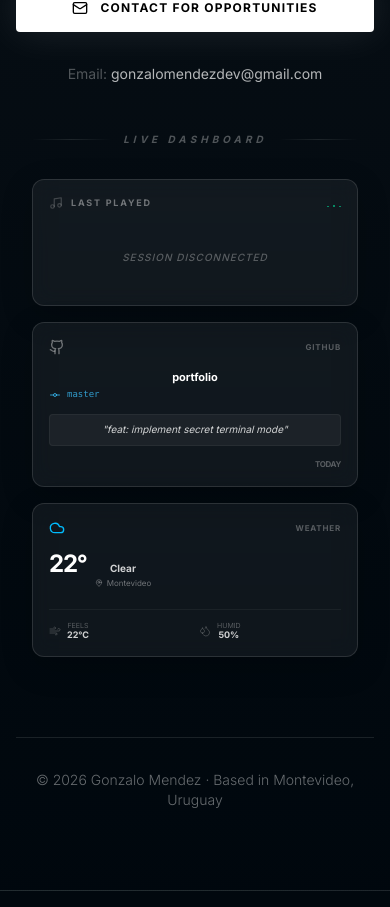
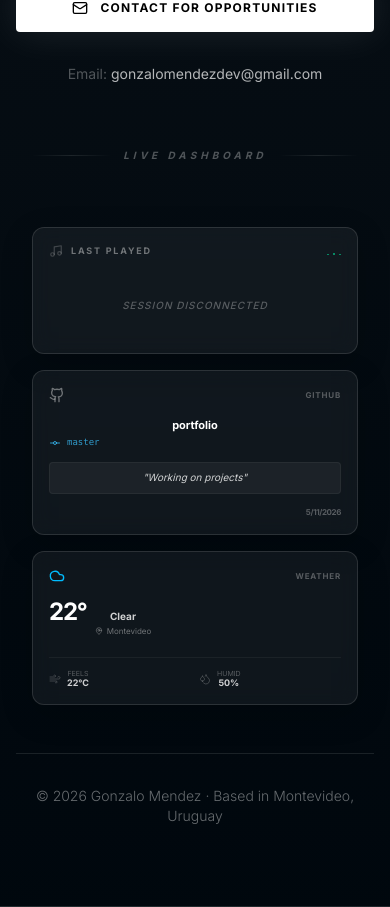
Before and after one commit to coweringg/portfolio, a React (Vite) app: page / in a window 390 px wide. Shown: the part 9516-10423 px from the top of the page. Built offline with nearby package versions, Linux system fonts and the light colour scheme; no server answers; a web font is replaced by a local one.

Commit message:
ui: improve live dashboard layout, fix visibility bugs and optimize github sync

```diff
--- a/src/components/Contact.tsx
+++ b/src/components/Contact.tsx
@@ -53,7 +53,7 @@ export function Contact() {
 
               return (
                 <motion.div
-                  key={item.title}
+                  key={idx}
                   variants={{
                     hidden: { opacity: 0, y: 20 },
                     visible: { opacity: 1, y: 0 }
@@ -100,7 +100,7 @@ export function Contact() {
            whileInView={{ opacity: 1 }}
            viewport={{ once: true }}
            transition={{ delay: 0.4, duration: 1 }}
-           className="mt-20 md:mt-24 flex flex-col items-center justify-center pt-8 border-t border-white/10"
+           className="mt-12 md:mt-16 flex flex-col items-center justify-center pt-8 border-t border-white/10"
         >
            <div className="text-white/40 text-sm font-light text-center">
              &copy; {new Date().getFullYear()} {tc.copyright}
--- a/src/components/Hero.tsx
+++ b/src/components/Hero.tsx
@@ -205,13 +205,19 @@ export function Hero() {
       </div>
 
       <motion.div
-        initial={{ opacity: 0, y: -20 }}
+        initial={{ opacity: 0, y: 20 }}
         animate={{ opacity: 1, y: 0 }}
         transition={{ duration: 0.8, delay: 1.5, ease: "easeOut" }}
-        className="absolute bottom-6 sm:bottom-10 left-1/2 -translate-x-1/2 hidden sm:flex flex-col items-center gap-2 text-white/40 z-20"
+        onClick={() => document.querySelector('#about')?.scrollIntoView({ behavior: 'smooth' })}
+        className="absolute bottom-12 sm:bottom-16 left-1/2 -translate-x-1/2 hidden sm:flex flex-col items-center gap-2 text-white/40 z-20 cursor-pointer group hover:text-white/80 transition-colors"
       >
         <span className="text-[9px] uppercase tracking-[0.3em] font-medium">{th.scroll}</span>
-        <ChevronDown className="w-4 h-4 animate-bounce" />
+        <motion.div
+          animate={{ y: [0, 8, 0] }}
+          transition={{ duration: 2, repeat: Infinity, ease: "easeInOut" }}
+        >
+          <ChevronDown className="w-4 h-4" />
+        </motion.div>
       </motion.div>
 
       <motion.div
--- a/src/components/StatsDashboard.tsx
+++ b/src/components/StatsDashboard.tsx
@@ -1,6 +1,24 @@
 import { useState, useEffect, useRef } from 'react';
 import { motion } from 'motion/react';
-import { GitCommit, Cloud, Music, Github, Wind, Droplets, MapPin } from 'lucide-react';
+import { GitCommit, Cloud, Music, Wind, Droplets, MapPin } from 'lucide-react';
+
+const GithubIcon = (props: any) => (
+  <svg
+    xmlns="http://www.w3.org/2000/svg"
+    width="24"
+    height="24"
+    viewBox="0 0 24 24"
+    fill="none"
+    stroke="currentColor"
+    strokeWidth="2"
+    strokeLinecap="round"
+    strokeLinejoin="round"
+    {...props}
+  >
+    <path d="M15 22v-4a4.8 4.8 0 0 0-1-3.2c3 0 6-2 6-5.5.08-1.25-.27-2.48-1-3.5.28-1.15.28-2.35 0-3.5 0 0-1 0-3 1.5-2.64-.5-5.36-.5-8 0C6 2 5 2 5 2c-.3 1.15-.3 2.35 0 3.5A5.403 5.403 0 0 0 4 9c0 3.5 3 5.5 6 5.5-.39.49-.68 1.05-.85 1.65-.17.6-.22 1.23-.15 1.85v4" />
+    <path d="M9 18c-4.51 2-5-2-7-2" />
+  </svg>
+);
 import { useLanguage } from '../context/LanguageContext';
 import { t } from '../translations';
 
@@ -45,12 +63,28 @@ export function StatsDashboard() {
         const githubResponse = await fetch('https://api.github.com/users/coweringg/events/public').catch(() => null);
         const githubData = githubResponse ? await githubResponse.json() : [];
 
-        const lastPush = githubData.find((event: any) =>
-          event.type === 'PushEvent' && event.payload.commits && event.payload.commits.length > 0
-        );
+        const lastPush = githubData.find((event: any) => event.type === 'PushEvent');
 
-        const commitMessage = lastPush?.payload?.commits?.[0]?.message || 'Working on projects';
-        const branchName = lastPush?.payload?.ref?.split('/').pop() || 'master';
+        let commitMessage = 'Working on projects';
+        let branchName = 'master';
+        let repoName = 'portfolio';
+        let commitDate = new Date().toISOString();
+
+        if (lastPush) {
+          repoName = lastPush.repo.name.split('/')[1];
+          branchName = lastPush.payload.ref?.split('/').pop() || 'master';
+          commitDate = lastPush.created_at;
+
+          if (lastPush.payload.commits && lastPush.payload.commits.length > 0) {
+            commitMessage = lastPush.payload.commits[lastPush.payload.commits.length - 1].message;
+          } else {
+            const commitResponse = await fetch(`https://api.github.com/repos/${lastPush.repo.name}/commits/${lastPush.payload.head}`).catch(() => null);
+            const commitData = commitResponse ? await commitResponse.json() : null;
+            if (commitData) {
+              commitMessage = commitData.commit.message;
+            }
+          }
+        }
 
         const weatherLang = language === 'ES' ? 'es' : 'en';
         const weatherResponse = await fetch(`https://wttr.in/Montevideo?format=j1&lang=${weatherLang}`).catch(() => null);
@@ -58,12 +92,12 @@ export function StatsDashboard() {
 
         setStats(prev => ({
           ...prev,
-          github: lastPush ? {
-            lastCommit: new Date(lastPush.created_at).toLocaleDateString(language === 'ES' ? 'es-ES' : 'en-US'),
-            repo: lastPush.repo.name.split('/')[1],
+          github: {
+            lastCommit: new Date(commitDate).toLocaleDateString(language === 'ES' ? 'es-ES' : 'en-US'),
+            repo: repoName,
             message: commitMessage,
             branch: branchName
-          } : { lastCommit: language === 'ES' ? 'Hoy' : 'Today', repo: 'portfolio', message: 'feat: implement secret terminal mode', branch: 'master' },
+          },
           weather: weatherData ? {
             temp: parseInt(weatherData.current_condition[0].temp_C),
             condition: language === 'ES'
@@ -173,21 +207,20 @@ export function StatsDashboard() {
   };
 
   return (
-    <div className="w-full max-w-4xl mx-auto my-12 px-4">
-      <div className="flex items-center gap-3 mb-8 justify-center">
+    <div className="w-full max-w-4xl mx-auto mt-16 mb-4 px-4">
+      <div className="flex items-center gap-3 mb-16 justify-center">
         <div className="h-px flex-1 bg-linear-to-r from-transparent via-white/10 to-transparent" />
         <h3 className="text-[10px] uppercase tracking-[0.4em] font-black text-white/30 italic">{ts.contact.statsTitle}</h3>
         <div className="h-px flex-1 bg-linear-to-l from-transparent via-white/10 to-transparent" />
       </div>
 
       <div className="grid grid-cols-1 lg:grid-cols-12 gap-4">
-        {/* Spotify Card */}
         <motion.div
           variants={cardVariants}
           initial="hidden"
           whileInView="visible"
           viewport={{ once: true }}
-          className="lg:col-span-6 glass-panel p-4 rounded-xl border-white/5 relative overflow-hidden group"
+          className="lg:col-span-6 glass-panel p-4 rounded-xl border-white/5 relative overflow-hidden group flex flex-col"
         >
           <div className="flex items-center justify-between mb-4">
              <div className="flex items-center gap-2">
@@ -211,7 +244,7 @@ export function StatsDashboard() {
           </div>
 
           {stats.spotify.song ? (
-            <div className="flex gap-4 items-start">
+            <div className="flex gap-4 items-center flex-1">
               <div className="relative shrink-0">
                 <img
                   src={stats.spotify.albumArt}
@@ -225,7 +258,7 @@ export function StatsDashboard() {
                 )}
               </div>
 
-              <div className="flex-1 min-w-0 flex flex-col justify-center h-16 sm:h-20">
+              <div className="flex-1 min-w-0 flex flex-col justify-center">
                 <h4 className={`text-[14px] sm:text-[16px] font-bold text-white leading-tight mb-0.5 drop-shadow-sm truncate ${!stats.spotify.active ? 'text-white/60' : ''}`}>
                   {stats.spotify.song}
                 </h4>
@@ -234,7 +267,7 @@ export function StatsDashboard() {
                 </p>
 
                 {stats.spotify.active ? (
-                  <div className="space-y-1.5 mt-auto">
+                  <div className="space-y-1.5 mt-2">
                     <div className="flex items-center justify-between text-[9px] font-mono text-white/40">
                       <span>{formatTime(Date.now() - (stats.spotify.start || 0))}</span>
                       <span>{formatTime((stats.spotify.end || 0) - (stats.spotify.start || 0))}</span>
@@ -249,7 +282,7 @@ export function StatsDashboard() {
                     </div>
                   </div>
                 ) : (
-                  <div className="mt-auto">
+                  <div className="mt-2">
                     <span className="text-[9px] text-white/20 uppercase tracking-tighter">Disconnected</span>
                   </div>
                 )}
@@ -264,7 +297,6 @@ export function StatsDashboard() {
           )}
         </motion.div>
 
-        {/* GitHub Card */}
         <motion.div
           variants={cardVariants}
           initial="hidden"
@@ -274,7 +306,7 @@ export function StatsDashboard() {
           className="lg:col-span-3 glass-panel p-4 rounded-xl border-white/5 flex flex-col group overflow-hidden"
         >
           <div className="flex items-center justify-between mb-4">
-            <Github className="w-4 h-4 text-white/40" />
+            <GithubIcon className="w-4 h-4 text-white/40" />
             <span className="text-[8px] uppercase tracking-widest text-white/30 font-bold">GitHub</span>
           </div>
           <div className="flex-1 flex flex-col justify-center">
@@ -287,8 +319,8 @@ export function StatsDashboard() {
                 <span>{stats.github.branch}</span>
               </div>
             </div>
-            <div className="p-2 rounded bg-white/5 border border-white/5 group-hover:border-white/10 transition-colors overflow-hidden">
-              <p className="text-[10px] text-white/80 italic leading-snug text-wrap-break-word line-clamp-3">
+            <div className="p-2 rounded bg-white/5 border border-white/5 group-hover:border-white/10 transition-colors">
+              <p className="text-[10px] text-white/80 italic leading-snug wrap-break-word line-clamp-5">
                 "{stats.github.message}"
               </p>
             </div>
@@ -298,7 +330,6 @@ export function StatsDashboard() {
           </div>
         </motion.div>
 
-        {/* Weather Card */}
         <motion.div
           variants={cardVariants}
           initial="hidden"
```
